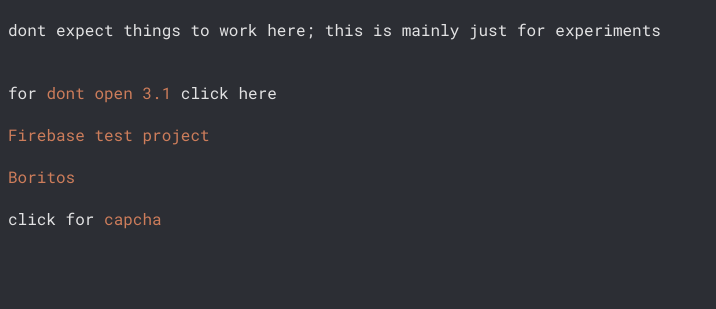
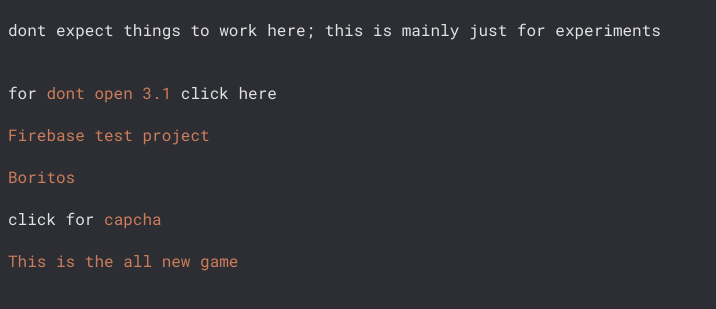
Before and after one commit to Shitpit/shitpit.github.io, a plain HTML site: page experimentalindex.html in a window 1280 px wide. Shown: the part 67-376 px from the top of the page, without its empty margins (0-716 px from the left). Drawn offline with Linux system fonts and the light colour scheme.

Commit message:
add the thing
nye

```diff
--- a/experimentalindex.html
+++ b/experimentalindex.html
@@ -27,5 +27,8 @@
     <br>
     <br>
     <a class="a" onclick="openwindowpopup('exp/capcha.html')">click for<span style="color: hsl(18, 53%, 58%); cursor: pointer; font-size: 1rem;"> capcha</span></a>
+    <br>
+    <br>
+    <a class="a" onclick="openwindowpopup('godotshid/whatamidoing.html')"><span style="color: hsl(18, 53%, 58%); cursor: pointer;">This is the all new game</span></a>
 </body>
 </html>
```
